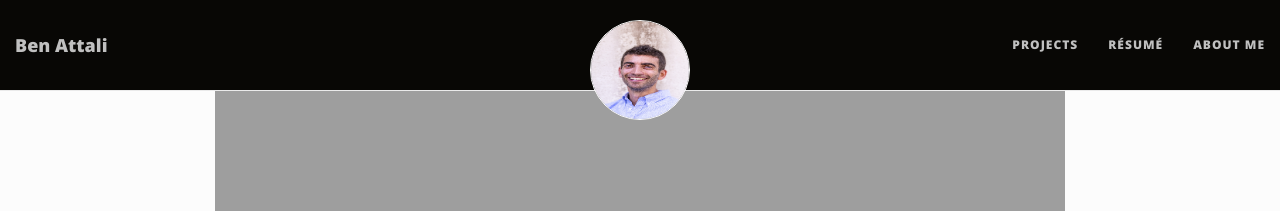
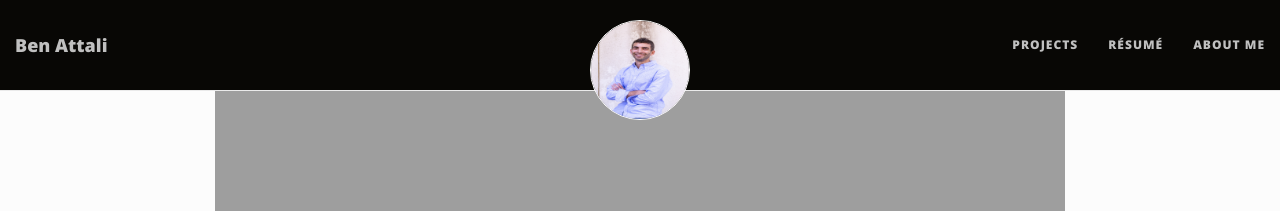
Before and after one commit to benattali/benattali.github.io, a Jekyll site: the page built from resume.html, in a window 1280 px wide. Shown: the top 211 px of the page. Built offline with Jekyll 4.4.1, drawn with Linux system fonts in a browser that asks for light colours; nearby versions of some CDN libraries.

Commit message:
Update _config.yml

```diff
--- a/_config.yml
+++ b/_config.yml
@@ -26,7 +26,7 @@ navbar-links:
 
 # Image to show in the navigation bar - image must be a square (width = height)
 # Remove this parameter if you don't want an image in the navbar
-avatar: "/img/me.png"
+avatar: "/img/face.png"
 
 # If you want to have an image logo in the top-left corner instead of the title text,
 # then specify the following parameter
```
